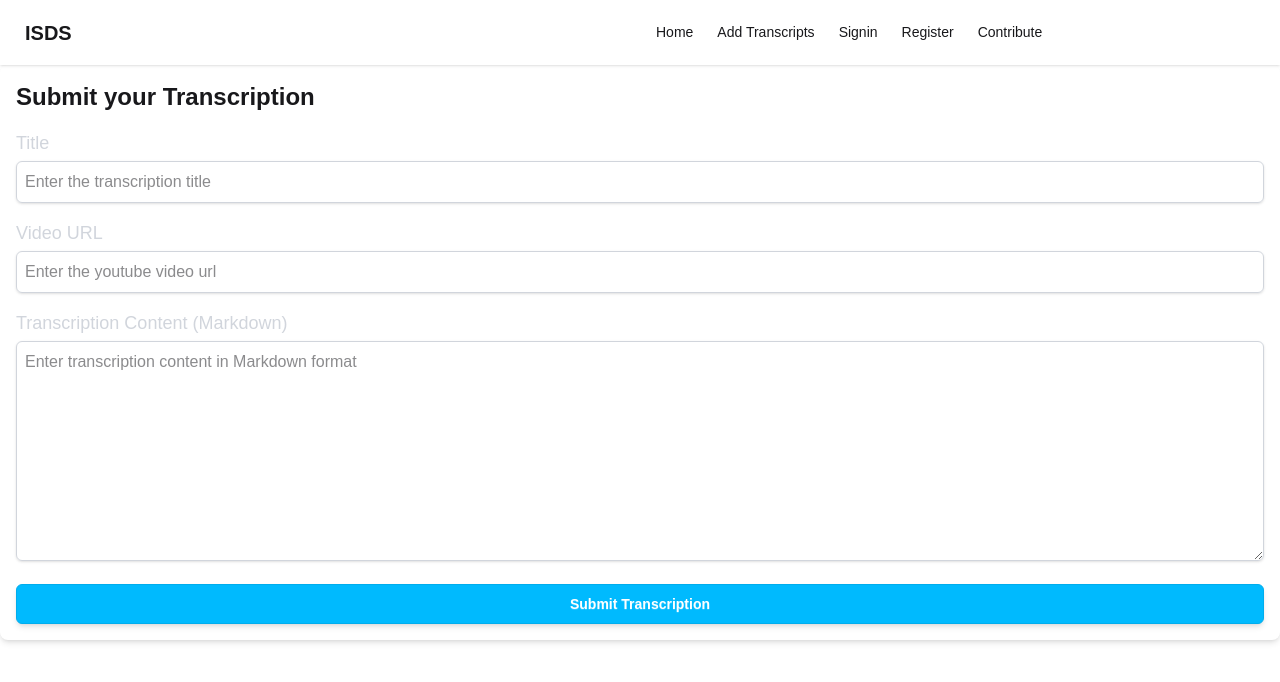
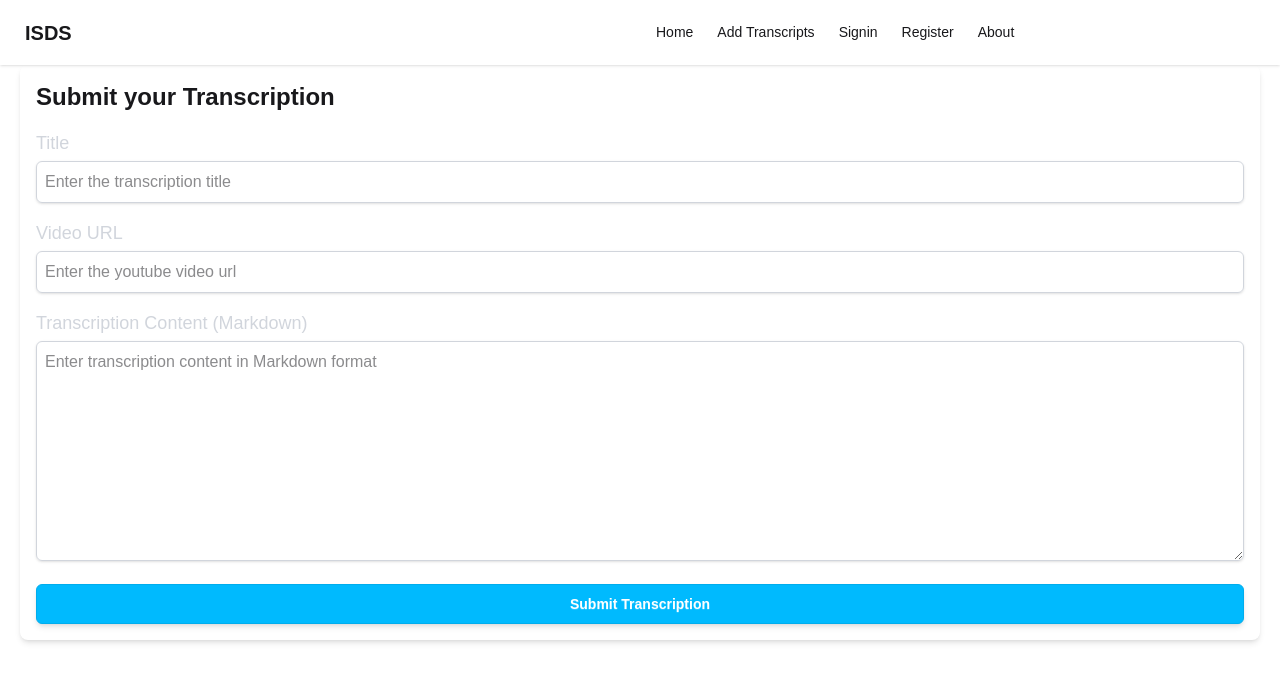
Before and after one commit to bishalacharya108/search-transcripts-archive, a Next.js app: page /add in a window 1280 px wide. Shown: the top 682 px of the page. Built offline with nearby package versions, Linux system fonts and the light colour scheme; no server answers.

Commit message:
updating a bunch of comments

```diff
--- a/src/app/ClientLayout.tsx
+++ b/src/app/ClientLayout.tsx
@@ -1,4 +1,6 @@
-// app/ClientLayout.tsx
+// This file is used to wrap the app with the SessionProvider
+// and make the session available to all components
+// rn it is not in use anywhere
 "use client";
 
 import { SessionProvider } from "next-auth/react";
--- a/src/app/add/page.tsx
+++ b/src/app/add/page.tsx
@@ -60,7 +60,7 @@ const TranscriptionPage: NextPage = () => {
   };
 
   return (
-    <div className="mx-auto p-4 shadow-md rounded-lg mb-4 mx-5">
+    <div className="p-4 shadow-md rounded-lg mb-4 mx-5">
       <h1 className="text-2xl font-bold mb-4">Submit your Transcription</h1>
 
       {error && <div className="text-red-500 mb-4">{error}</div>}
--- a/src/app/api/auth/[...nextauth]/options.ts
+++ b/src/app/api/auth/[...nextauth]/options.ts
@@ -68,7 +68,7 @@ export const authOptions: NextAuthOptions = {
   ],
   pages: {
     // for now I don't need it
-    // if any page is needed to be override we will override here
+    // if any page is needed to be overrided we will override here
   },
 
 
--- a/src/app/api/users/signup/route.ts
+++ b/src/app/api/users/signup/route.ts
@@ -5,7 +5,7 @@ import { NextRequest } from "next/server";
 import connectDB from "@/config/db";
 import bcryptjs from "bcryptjs"
 
-// import { sendEmail } from '@/helpers/mailer';
+
 import { UserServices } from '@/modules/users/user.service';
 connectDB();
 export async function POST(req: NextRequest) {
--- a/src/app/api/users/verifyEmail/route.ts
+++ b/src/app/api/users/verifyEmail/route.ts
@@ -3,7 +3,7 @@ import { NextResponse } from "next/server";
 import { NextRequest } from "next/server";
 import connectDB from "@/config/db";
 
-import { UserServices } from "@/modules/users/user.service";
+// import { UserServices } from "@/modules/users/user.service";
 connectDB();
 
 export async function POST(req: NextRequest) {
--- a/src/app/layout.tsx
+++ b/src/app/layout.tsx
@@ -1,15 +1,8 @@
-// "use client";
 import type { Metadata } from "next";
-// import { Geist, Geist_Mono } from "next/font/google";
+
 import "./globals.css";
-// import Navbar from "@/components/Navbar";
-// import { SessionProvider } from "next-auth/react";
-import ClientNavbarWrapper from "@/components/ClientNavbarWrapper";
-import ClientLayout from "./ClientLayout";
-import Navbar from "@/components/Navbar";
+
 import NavbarServer from "@/components/NavbarServer";
-
-
 
 export const metadata: Metadata = {
   title: "Search-Transcripts-Archive",
@@ -23,22 +16,11 @@ export default function RootLayout({
 }>) {
   return (
     <html lang="en">
-      {/* wrapping with session provider to access session info throughout the app */}
-
-      <body
-      >
-        {/* <SessionProvider> */}
-        {/* <Navbar></Navbar>
-         */}
-         {/* <ClientNavbarWrapper></ClientNavbarWrapper> */}
-         {/* <ClientLayout> */}
-          {/* <Navbar></Navbar> */}
-          <NavbarServer></NavbarServer>
+      <body>
+        {/* <Navbar></Navbar> */}
+        <NavbarServer></NavbarServer>
         {children}
-        {/* </ClientLayout> */}
-         {/* </SessionProvider> */}
       </body>
-
     </html>
   );
 }
--- a/src/components/ClientNavbarWrapper.tsx
+++ /dev/null
@@ -1,7 +0,0 @@
-"use client";
-
-import Navbar from "./Navbar";
-
-export default function ClientNavbarWrapper({session}:any) {
-  return <Navbar />;
-}
--- a/src/components/Navbar.tsx
+++ b/src/components/Navbar.tsx
@@ -1,12 +1,11 @@
 "use client";
 
-// import { useAuth } from "@/app/hooks/useAuth";
 import Link from "next/link";
 import { LogoutButton } from "./LogoutBtn";
 import { useSession } from "next-auth/react";
 import { Suspense } from "react";
 import Loading from "./Loading";
-import { get } from "http";
+
 import { getServerSession } from "next-auth";
 import { authOptions } from "@/app/api/auth/[...nextauth]/options";
 export default function Navbar({session}: {session: any}) {
@@ -37,7 +36,7 @@ export default function Navbar({session}: {session: any}) {
       )}
 
       <li>
-        <Link href={"/about"}>Contribute</Link>
+        <Link href={"/about"}>About</Link>
       </li>
     </>
   );
--- a/src/components/NavbarServer.tsx
+++ b/src/components/NavbarServer.tsx
@@ -1,15 +1,13 @@
-// Navbar.tsx (server component)
 import { getServerSession } from "next-auth";
 import { authOptions } from "@/app/api/auth/[...nextauth]/options";
 import Navbar from "./Navbar";
-// import NavbarClient from "./NavbarClient";
+
 
 export default async function NavbarServer() {
   const session = await getServerSession(authOptions)
   console.log("Navbar: ",session)
 
-//   return <NavbarClient session={session} />;
-//   return <NavbarClient />;
+
 return <Navbar session={session}></Navbar>
 
 
--- a/src/helpers/mailer.ts
+++ b/src/helpers/mailer.ts
@@ -1,6 +1,6 @@
 import { User } from "./../modules/users/user.model";
 import { v4 as uuidv4 } from "uuid";
-// will use nodemailer here
+// not used in verfication yet
 
 import nodemailer from "nodemailer";
 
@@ -26,7 +26,7 @@ export const sendEmail = async ({
     const verificationLink = `${baseUrl}/verify`;
     const resetPassLink = `${baseUrl}/resetpassword`;
     const generatedId = uuidv4();
-    // console.log("Generated id: ", generatedId);
+
     if (emailType === "VERIFY") {
       await User.findByIdAndUpdate(userId, {
         verifyToken: generatedId,
@@ -57,11 +57,11 @@ export const sendEmail = async ({
       to: email,
       subject:
         emailType === "VERIFY" ? "Verify Your Email" : "Reset your password",
-      text: "Hello world?", // plain‑text body
+      text: "Hello world?",
 
       html: `<p>Please <a href="${actionUrl}">${
         emailType === "VERIFY" ? "verify your email" : "reset your password"
-      }</a> within 1 hour.</p>`, // HTML body
+      }</a> within 1 hour.</p>`,
     };
     const mailResponse = await transporter.sendMail(mailOptions);
     if (process.env.NODE_ENV === "development") {
```
Also changed, not shown: src/app/signin/page.tsx (+1 -15 lines).
